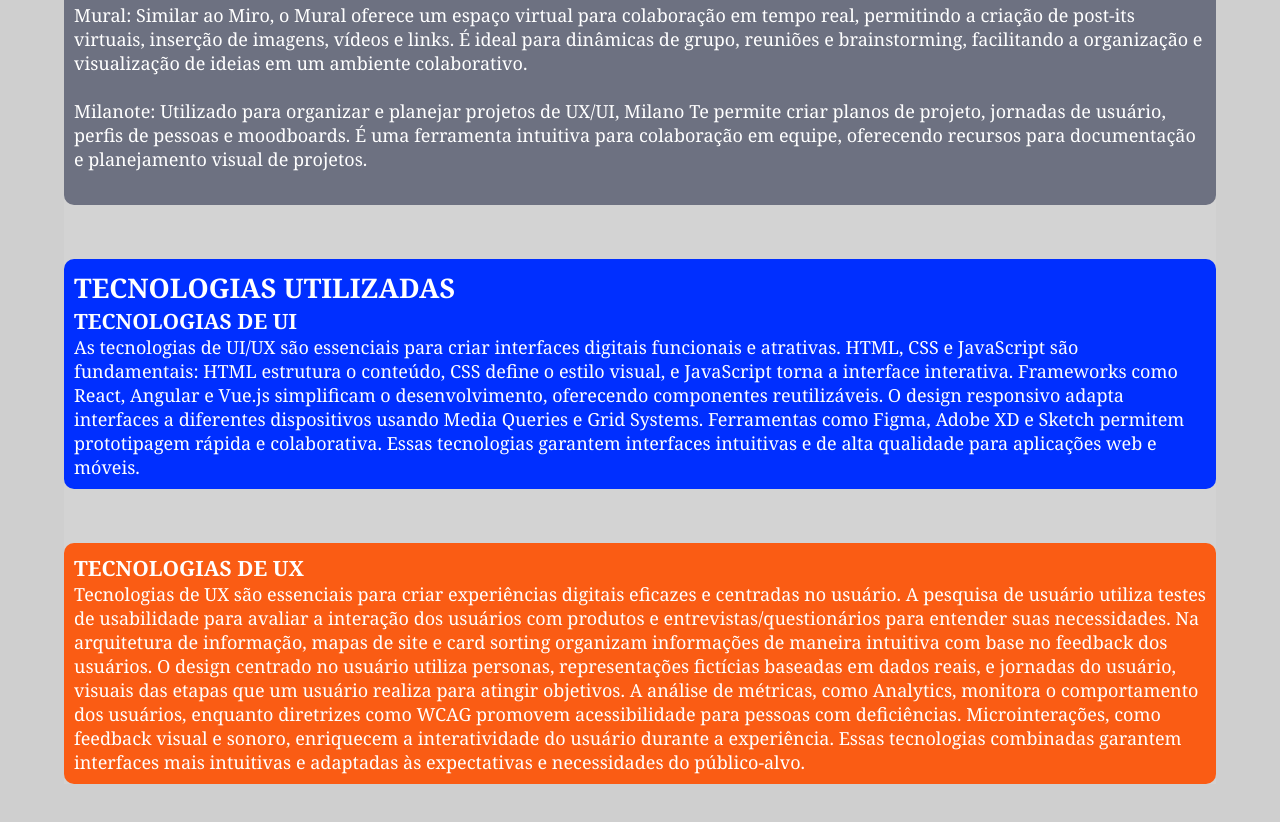
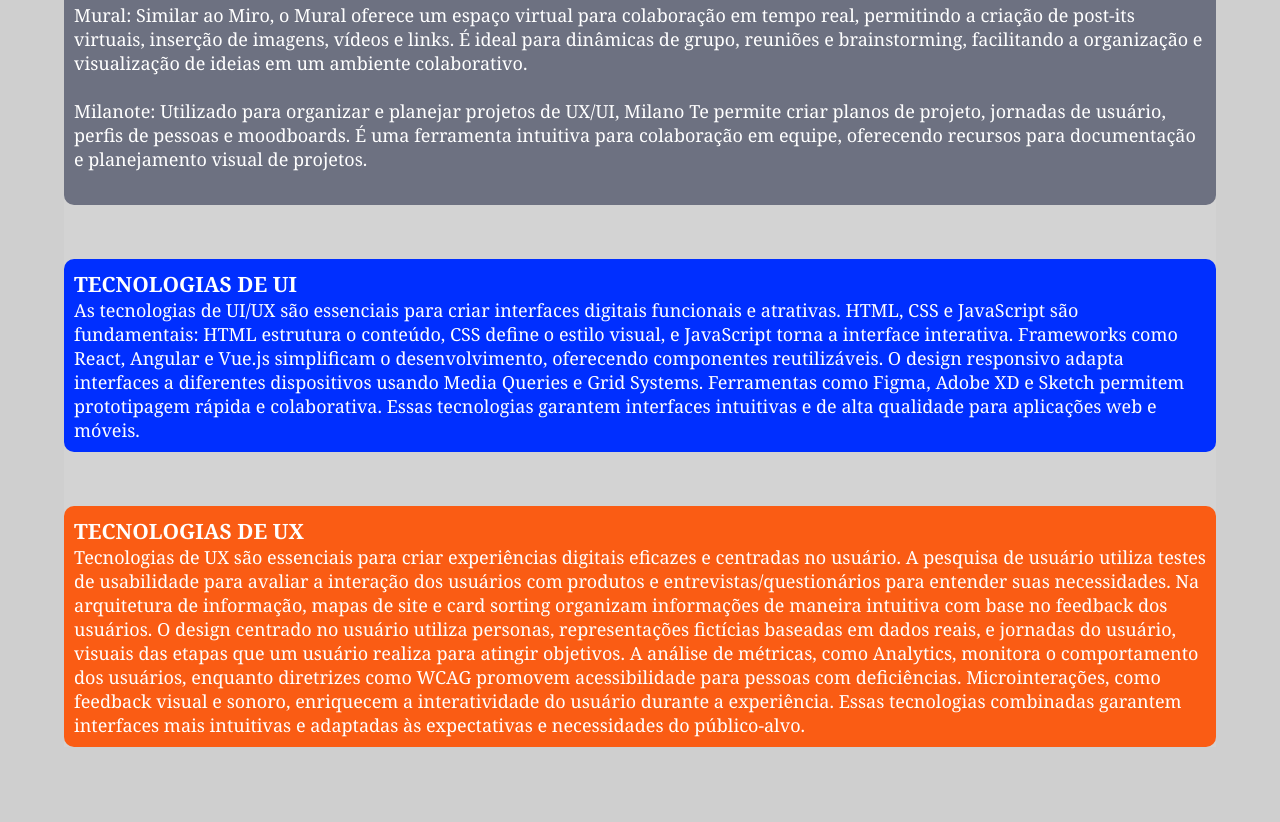
Before and after one commit to Gabrielsande/SiteUiUx2-Casa, a plain HTML site: page ferraTec.html in a window 1280 px wide. Shown: the part 1823-2645 px from the top of the page. Drawn offline with Linux system fonts and the light colour scheme.

Commit message:
decimo terceiro commit

```diff
--- a/ferraTec.html
+++ b/ferraTec.html
@@ -84,7 +84,6 @@
     </section>
 <br><br><br>
     <section class="sectionTecUi">
-        <h2>TECNOLOGIAS UTILIZADAS</h2>
         <h3>TECNOLOGIAS DE UI</h3>
         <p>As tecnologias de UI/UX são essenciais para criar interfaces digitais funcionais e atrativas. HTML, CSS e
             JavaScript são fundamentais: HTML estrutura o conteúdo, CSS define o estilo visual, e JavaScript torna a
```
